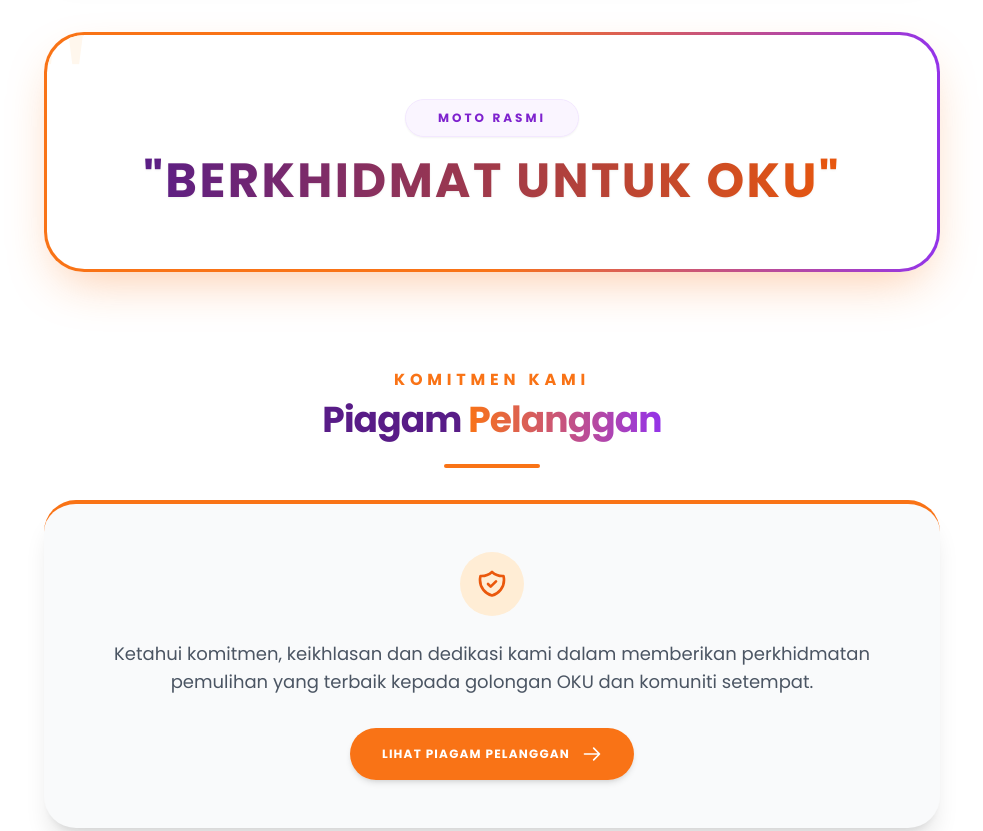
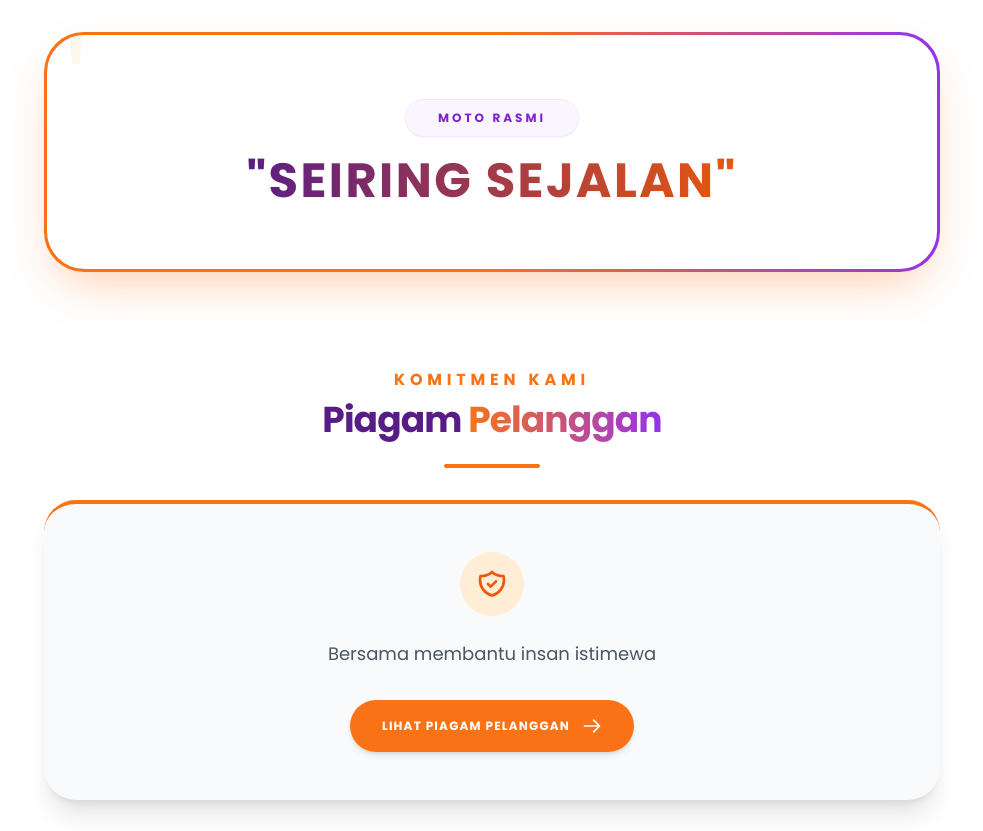
Before and after one commit to bizon9my/pdkkeroma, a plain HTML site: page index.html in a window 1280 px wide. Shown: the part 1356-2187 px from the top of the page, without its empty margins (148-1131 px from the left). Drawn offline with nearby package versions, Linux system fonts and the light colour scheme.

Commit message:
Update index.html

```diff
--- a/index.html
+++ b/index.html
@@ -188,7 +188,7 @@
                 <div class="relative w-64 h-64 md:w-[500px] md:h-[500px] flex items-center justify-center">
                     <div class="absolute inset-0 bg-white/20 rounded-full blur-[50px] md:blur-[100px] animate-spin-slow opacity-60"></div>
                     <div class="absolute inset-0 bg-orange-400/10 rounded-full blur-[30px] md:blur-[70px] animate-heart-custom"></div>
-                    <img src="https://i.postimg.cc/W3Nnbw3f/Gemini-Generated-Image-73oetu73oetu73oe-removebg-preview.png"
+                    <img src="https://i.postimg.cc/HxvMh4ff/1-(5).png"
                          alt="Logo Pemulihan Insan Istimewa"
                          class="relative z-10 w-full h-auto max-w-[240px] md:max-w-[450px] animate-heart-custom hd-image-shadow">
                 </div>
@@ -237,13 +237,13 @@
                                 Moto Rasmi
                             </span>
                             <h3 data-i18n="moto-desc" class="text-2xl md:text-4xl lg:text-5xl font-black text-transparent bg-clip-text bg-gradient-to-r from-purple-900 to-orange-600 tracking-wider leading-tight drop-shadow-sm px-2">
-                                "BERKHIDMAT UNTUK OKU"
+                                "SEIRING SEJALAN"
                             </h3>
                         </div>
                     </div>
                 </div>
-            </div>
 
+                <!-- Piagam Pelanggan Section (Trigger Button) -->
             <!-- Piagam Pelanggan Section (Trigger Button) -->
             <div class="mt-16 md:mt-24 max-w-4xl mx-auto relative z-10 text-center">
                 <div data-aos="fade-up">
@@ -258,7 +258,7 @@
                             <svg class="w-6 h-6 md:w-8 md:h-8" fill="none" stroke="currentColor" viewBox="0 0 24 24"><path stroke-linecap="round" stroke-linejoin="round" stroke-width="2" d="M9 12l2 2 4-4m5.618-4.016A11.955 11.955 0 0112 2.944a11.955 11.955 0 01-8.618 3.04A12.02 12.02 0 003 9c0 5.591 3.824 10.29 9 11.622 5.176-1.332 9-6.03 9-11.622 0-1.042-.133-2.052-.382-3.016z"></path></svg>
                         </div>
                         <p data-i18n="charter-intro" class="text-gray-600 text-sm md:text-lg mb-6 md:mb-8 leading-relaxed font-medium">
-                            Ketahui komitmen, keikhlasan dan dedikasi kami dalam memberikan perkhidmatan pemulihan yang terbaik kepada golongan OKU dan komuniti setempat.
+                            Bersama membantu insan istimewa
                         </p>
                         <button onclick="openCharterModal()" class="w-full md:w-auto inline-flex items-center justify-center gap-2 md:gap-3 bg-gradient-to-r from-orange-500 to-[#f97316] text-white font-bold py-3.5 md:py-4 px-6 md:px-8 rounded-full active:scale-95 md:hover:scale-105 shadow-md md:hover:shadow-[0_10px_20px_rgba(249,115,22,0.4)] transition-all duration-300 uppercase tracking-widest text-[10px] md:text-xs">
                             <span data-i18n="charter-btn">Lihat Piagam Pelanggan</span>
@@ -519,7 +519,7 @@
                     </div>
 
                     <!-- Misi Card -->
-                    <div class="relative rounded-[1.5rem] md:rounded-[2.5rem] bg-white p-6 md:p-14 shadow-lg border border-gray-100 overflow-hidden flex flex-col justify-center">
+                    <div class="relative rounded-[1.5rem] md:rounded-[2.5rem] bg-white p-6 md:p-14 shadow-xl border-2 border-orange-200 overflow-hidden flex flex-col justify-center">
                         <div class="absolute -left-10 -bottom-10 w-32 h-32 md:w-64 md:h-64 bg-orange-100 rounded-full blur-3xl opacity-50"></div>
 
                         <div class="relative z-10">
@@ -528,16 +528,8 @@
                             </div>
                             <h3 data-i18n="misi-title" class="text-2xl md:text-5xl font-black text-purple-900 mb-3 md:mb-6 tracking-wide">MISI</h3>
                             <p data-i18n="misi-desc" class="text-gray-600 text-sm md:text-xl leading-relaxed font-medium">
-                                Memberi bimbingan, pemulihan dan kemahiran kepada kalangan Orang Kurang Upaya (OKU) agar mereka boleh menjalani kehidupan, berkomunikasi, berdikari dan mengendali teknologi ICT dalam komuniti cemerlang.
+                                Membangun insan berdikari.
                             </p>
-
-                            <!-- Highlight Tags -->
-                            <div class="flex flex-wrap gap-2 md:gap-3 mt-6 md:mt-8">
-                                <span data-i18n="core-1" class="px-3 py-1.5 md:px-5 md:py-2.5 bg-purple-50 text-purple-900 rounded-full text-[9px] md:text-xs font-bold uppercase tracking-widest border border-purple-100">Bimbingan</span>
-                                <span data-i18n="core-2" class="px-3 py-1.5 md:px-5 md:py-2.5 bg-purple-50 text-purple-900 rounded-full text-[9px] md:text-xs font-bold uppercase tracking-widest border border-purple-100">Berdikari</span>
-                                <span data-i18n="core-3" class="px-3 py-1.5 md:px-5 md:py-2.5 bg-orange-50 text-orange-700 rounded-full text-[9px] md:text-xs font-bold uppercase tracking-widest border border-orange-100">Kemahiran</span>
-                                <span data-i18n="core-4" class="px-3 py-1.5 md:px-5 md:py-2.5 bg-orange-50 text-orange-700 rounded-full text-[9px] md:text-xs font-bold uppercase tracking-widest border border-orange-100">Cemerlang</span>
-                            </div>
                         </div>
                     </div>
                 </div>
@@ -844,14 +836,14 @@
                 "visimisi-intro": "Ketahui lebih lanjut mengenai wawasan, matlamat, dan objektif utama dalam memperkasakan komuniti OKU di PPDK Parit Keroma.",
                 "visimisi-btn": "Lihat Visi & Misi",
                 "visi-title": "VISI",
-                "visi-desc": "Melahirkan masyarakat Orang Kurang Upaya (OKU) yang berdikari dan cemerlang serta membangun PDK kearah teknologi maklumat.",
+                "visi-desc": "Pemulihan dalam komuniti (PDK) berinformasi komuniti cemerlang.",
                 "misi-title": "MISI",
-                "misi-desc": "Memberi bimbingan, pemulihan dan kemahiran kepada kalangan Orang Kurang Upaya (OKU) agar mereka boleh menjalani kehidupan, berkomunikasi, berdikari dan mengendali teknologi ICT dalam komuniti cemerlang.",
+                "misi-desc": "Membangun insan berdikari.",
                 "moto-title": "Moto Rasmi",
-                "moto-desc": "\"BERKHIDMAT UNTUK OKU\"",
+                "moto-desc": "\"SEIRING SEJALAN\"",
                 "charter-title-main": "Komitmen Kami",
                 "charter-subtitle": "Piagam <span class='text-transparent bg-clip-text bg-gradient-to-r from-orange-500 to-purple-600'>Pelanggan</span>",
-                "charter-intro": "Ketahui komitmen, keikhlasan dan dedikasi kami dalam memberikan perkhidmatan pemulihan yang terbaik kepada golongan OKU dan komuniti setempat.",
+                "charter-intro": "Bersama membantu insan istimewa",
                 "charter-btn": "Lihat Piagam Pelanggan",
                 "charter-1": "Memastikan semua pelatih menerima pendidikan berkualiti berasaskan kurikulum yang ditetapkan oleh Jabatan Kebajikan Masyarakat Malaysia.",
                 "charter-2": "Membantu menyelesaikan pelatih yang mempunyai masalah pembelajaran dengan penuh keikhlasan dan kesungguhan.",
@@ -919,14 +911,14 @@
                 "visimisi-intro": "Learn more about the vision, goals, and core objectives in empowering the PWD community at PPDK Parit Keroma.",
                 "visimisi-btn": "View Vision & Mission",
                 "visi-title": "VISION",
-                "visi-desc": "To produce an independent and excellent community of Persons with Disabilities (PWDs) and develop PPDK towards information technology.",
+                "visi-desc": "Informative Community-Based Rehabilitation (PDK) for an excellent community.",
                 "misi-title": "MISSION",
-                "misi-desc": "To provide guidance, rehabilitation, and skills to Persons with Disabilities (PWDs) so they can lead their lives, communicate, be independent, and handle ICT technology within an excellent community.",
+                "misi-desc": "Developing independent individuals.",
                 "moto-title": "Official Motto",
-                "moto-desc": "\"SERVING THE PWDs\"",
+                "moto-desc": "\"HAND IN HAND\"",
                 "charter-title-main": "Our Commitment",
                 "charter-subtitle": "Client <span class='text-transparent bg-clip-text bg-gradient-to-r from-orange-500 to-purple-600'>Charter</span>",
-                "charter-intro": "Discover our commitment, sincerity, and dedication in providing the best rehabilitation services to PWDs and the local community.",
+                "charter-intro": "Together helping special individuals.",
                 "charter-btn": "View Client Charter",
                 "charter-1": "Ensure all trainees receive quality education based on the curriculum set by the Malaysian Social Welfare Department.",
                 "charter-2": "Assist in resolving trainees' learning difficulties with full sincerity and dedication.",
```
